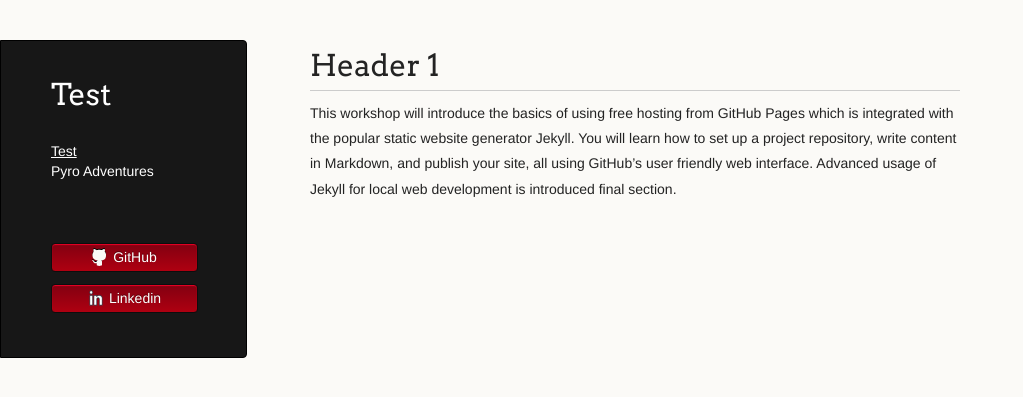
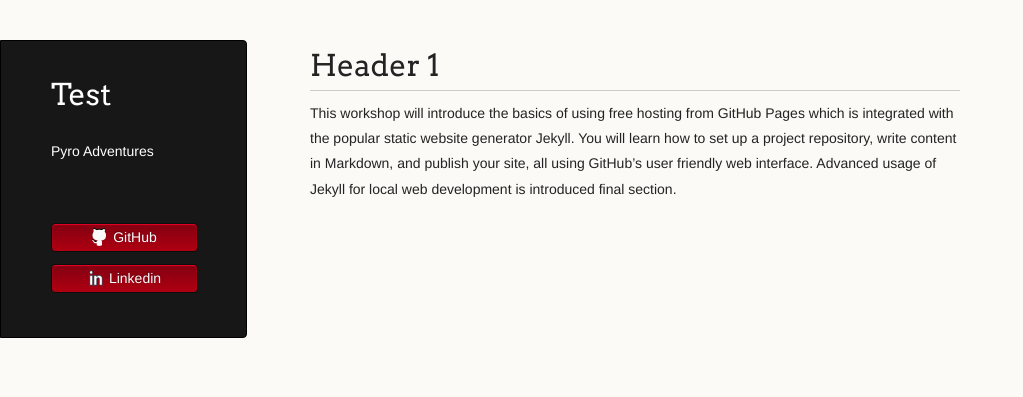
Before and after one commit to LemonPy29/LemonPy29.github.io, a Jekyll site: the page built from index.md, in a window 1280 px wide. Shown: the top 397 px of the page, without its empty margins (0-1023 px from the left). Built offline with Jekyll 4.4.1, drawn with Linux system fonts in a browser that asks for light colours; the repository's description, which GitHub fills in, is left out; our own code applies the rules of GitHub Pages for plain Markdown files.

Commit message:
Update header.html

```diff
--- a/_includes/header.html
+++ b/_includes/header.html
@@ -1,7 +1,7 @@
 <header>
   <h1 class="header">{{ site.title | default: site.github.repository_name }}</h1>
   <p class="header">{{ site.description | default: site.github.project_tagline }}</p>
-  <a class="header" href="{{ '/' | absolute_url }}">{{ site.title | escape }}</a>
+  <a class="header" href="{{ '/' | absolute_url }}">{{ site.index.title | escape }}</a>
 
   <nav class="site-nav">
     <div class="trigger">
```
